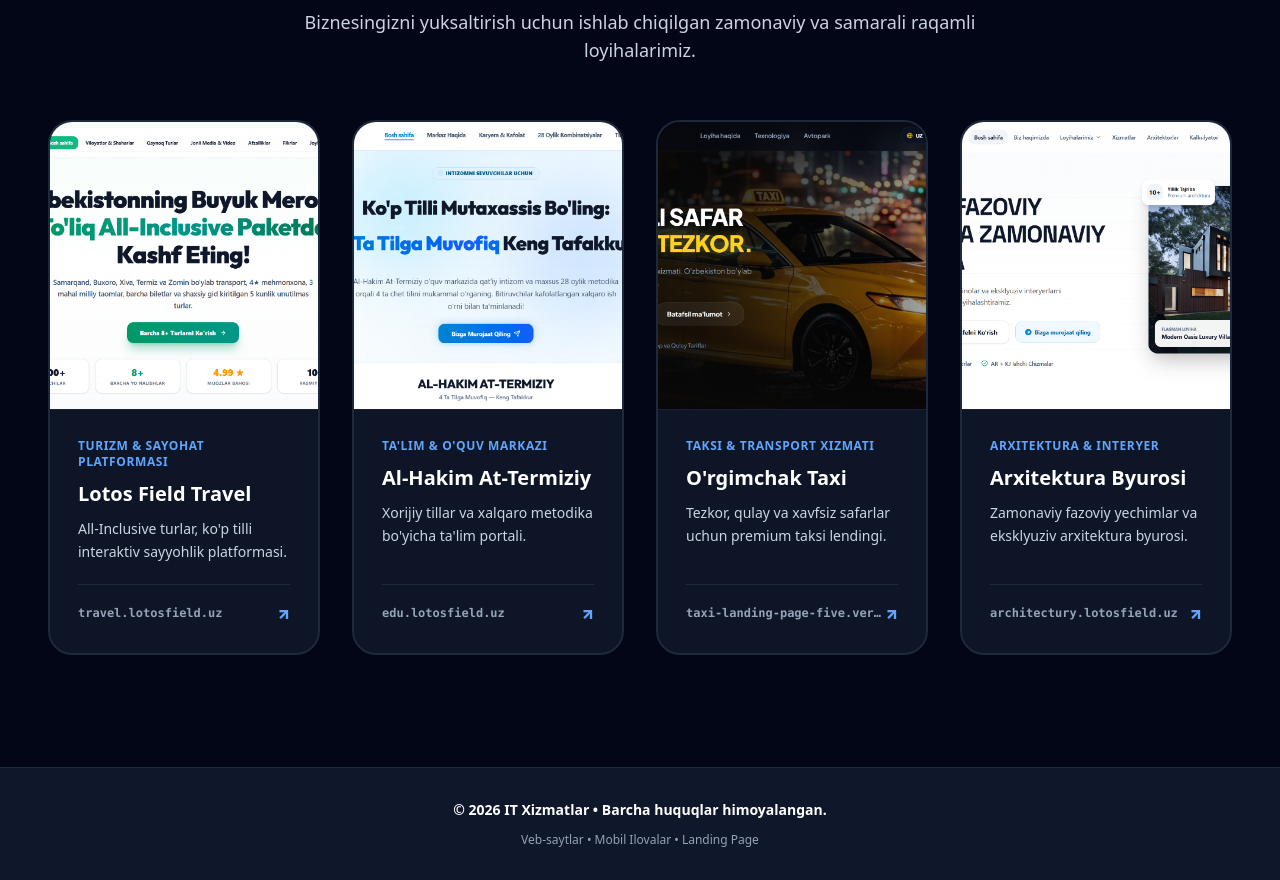
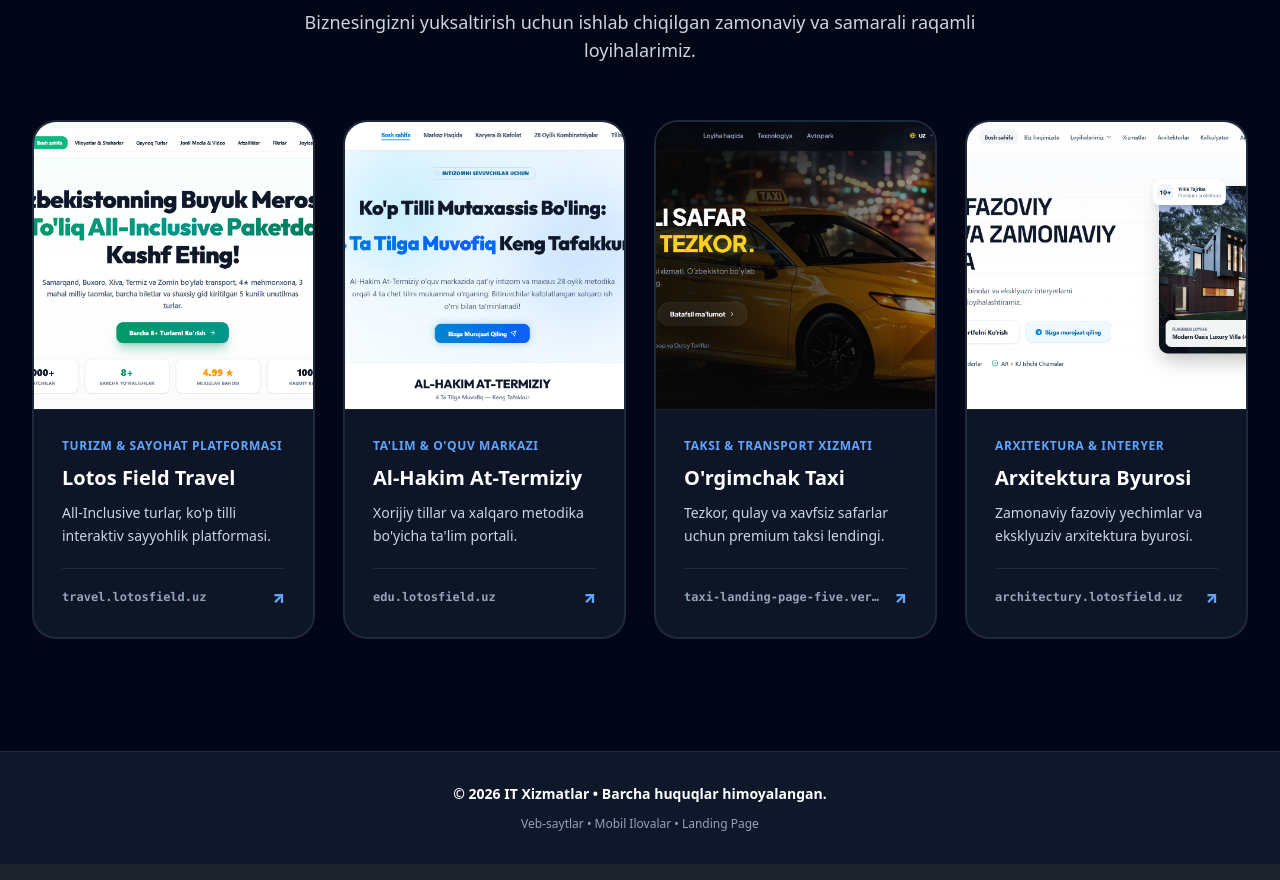
Before and after one commit to jumaqulovyashnar/IT-xizmatlari., a Next.js app in the folder frontend/: page / in a window 1280 px wide. Shown: the part 3111-3991 px from the top of the page. Built offline with nearby package versions, Linux system fonts and the light colour scheme.

Commit message:
feat(ui): expand project cards width by ~50px (max-w-1600px container)

```diff
--- a/frontend/src/app/page.tsx
+++ b/frontend/src/app/page.tsx
@@ -308,9 +308,9 @@ export default function HomePage() {
       </section>
 
       {/* ========================================================================= */}
-      {/* 4-CHI BO'LIM: BIZNING LOYIHALAR (4 TA CARD 1 QATORDA - KATTA O'LCHAM)     */}
+      {/* 4-CHI BO'LIM: BIZNING LOYIHALAR (4 TA CARD 1 QATORDA - ULTRA KATTA EN)    */}
       {/* ========================================================================= */}
-      <section id="section-projects" className="py-28 px-4 sm:px-8 lg:px-12 max-w-[1440px] mx-auto w-full border-t border-slate-800/80">
+      <section id="section-projects" className="py-28 px-4 sm:px-6 lg:px-8 max-w-[1600px] mx-auto w-full border-t border-slate-800/80">
         <div className="space-y-14">
           {/* Header */}
           <div className="text-center space-y-4 max-w-3xl mx-auto">
@@ -322,8 +322,8 @@ export default function HomePage() {
             </p>
           </div>
 
-          {/* 4 Large Cards in 1 Row */}
-          <div className="grid grid-cols-1 sm:grid-cols-2 lg:grid-cols-4 gap-6 lg:gap-8">
+          {/* 4 Large Cards in 1 Row with +50px width */}
+          <div className="grid grid-cols-1 sm:grid-cols-2 lg:grid-cols-4 gap-6 lg:gap-7">
             {t.projectsSection.items.map((proj, idx) => (
               <a
                 key={idx}
```
